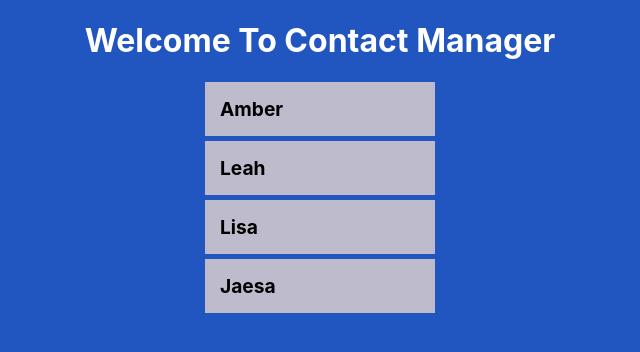
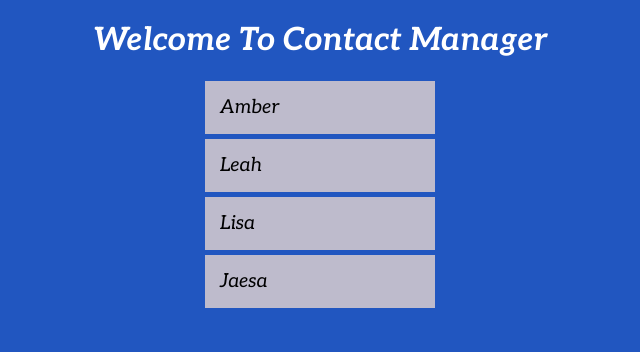
Before and after one commit to giacomo9999/baby_name_fetch_and_filter_181220, a React (Create React App) app: page / in a window 1280 px wide. Shown: the top 352 px of the page, without its empty margins (320-960 px from the left). Built offline with nearby package versions, Linux system fonts and the light colour scheme.

Commit message:
styling adjustments.

```diff
--- a/public/index.html
+++ b/public/index.html
@@ -5,6 +5,8 @@
     <link rel="shortcut icon" href="%PUBLIC_URL%/favicon.ico">
     <meta name="viewport" content="width=device-width, initial-scale=1, shrink-to-fit=no">
     <meta name="theme-color" content="#000000">
+    <link href="https://fonts.googleapis.com/css?family=Aleo:300,300i,400,400i,700,700i" rel="stylesheet">
+
     <!--
       manifest.json provides metadata used when your web app is added to the
       homescreen on Android. See https://developers.google.com/web/fundamentals/web-app-manifest/
--- a/src/App.css
+++ b/src/App.css
@@ -1,6 +1,5 @@
-/* .App {
-  text-align: center;
-} */
 header {
+  font-weight: 300;
+  font-style: italic;
   text-align: center;
 }
--- a/src/components/Contact.css
+++ b/src/components/Contact.css
@@ -1,5 +1,5 @@
 .contact {
-  width:200px;
+  width: 200px;
   background: rgb(190, 187, 204);
   margin: 0 auto;
   color: white;
@@ -8,7 +8,8 @@
 }
 
 .contact span {
-  font-weight: bold;
+  font-weight: 400;
+  font-style: italic;
   font-size: 1.2em;
   text-decoration: none;
   color: black;
--- a/src/index.css
+++ b/src/index.css
@@ -3,9 +3,7 @@ body {
   background-color: #2156c0;
   margin: 0;
   padding: 0;
-  font-family: -apple-system, BlinkMacSystemFont, "Segoe UI", "Roboto", "Oxygen",
-    "Ubuntu", "Cantarell", "Fira Sans", "Droid Sans", "Helvetica Neue",
-    sans-serif;
+  font-family: "Aleo", serif;
   -webkit-font-smoothing: antialiased;
   -moz-osx-font-smoothing: grayscale;
 }
```
